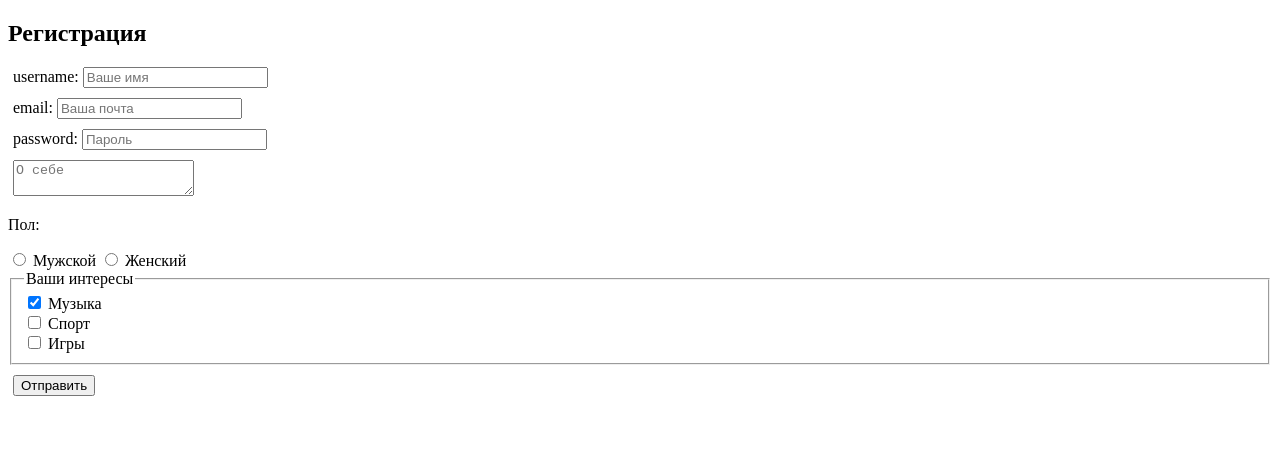
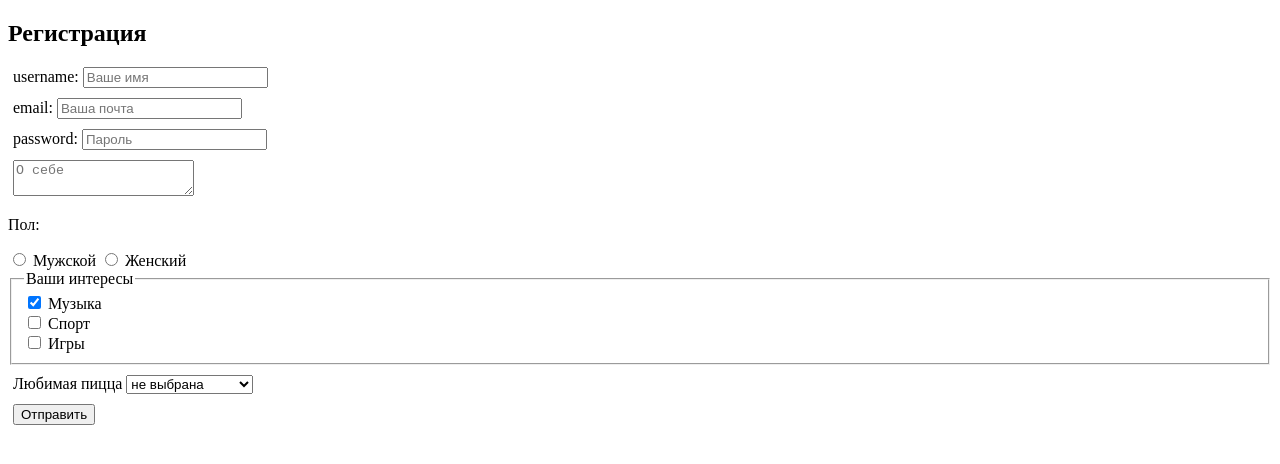
Before and after one commit to n1ke03/25.08.2023-Form, a plain HTML site: page index.html in a window 1280 px wide. Drawn offline with Linux system fonts and the light colour scheme.

Commit message:
добавление меню выбора пиццы

```diff
--- a/index.html
+++ b/index.html
@@ -51,6 +51,16 @@
             </div>
         </fieldset>
         <div class="form-row">
+            <label for="nameOfPizza">Любимая пицца</label>
+            <select id="nameOfPizza" name="nameOfPizza">
+                <option value="" selected>не выбрана</option>
+                <option value="Margherita">Margherita</option>
+                <option value="Marinara">Marinara</option>
+                <option value="Quattro Stagioni">Quattro Stagioni</option>
+                <option value="Quattro Formaggi">Quattro Formaggi</option>
+            </select>
+        </div>
+        <div class="form-row">
             <input type="submit" value="Отправить" />
         </div>
     </form>
```
